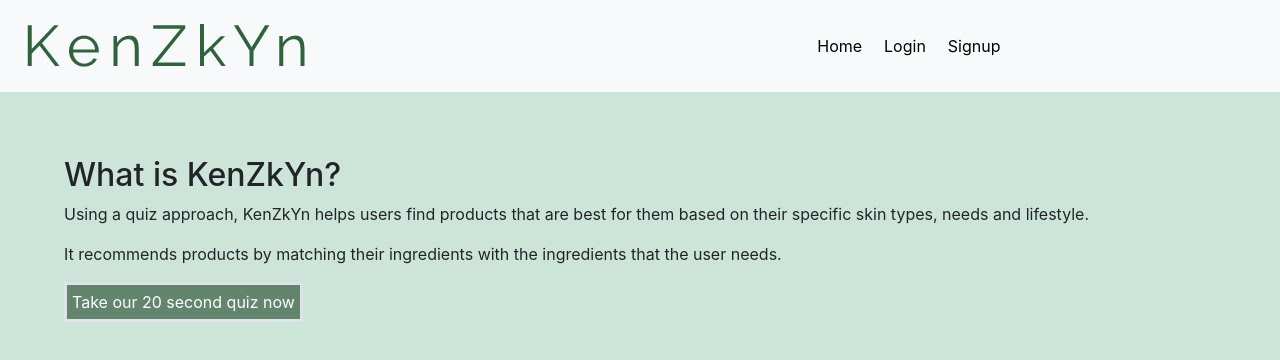
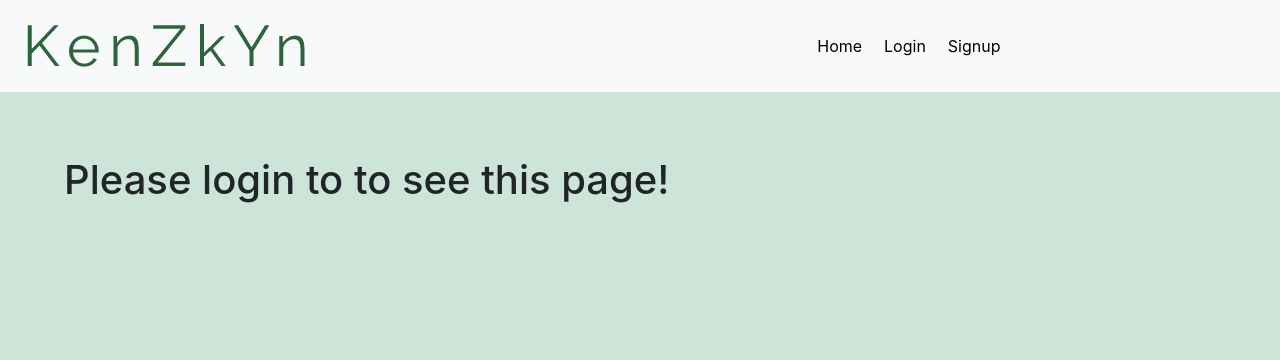
Before and after one commit to noraloch/kenzSkyn-react, a React (Create React App) app: page /profile in a window 1280 px wide. Shown: the top 360 px of the page. Built offline with nearby package versions, Linux system fonts and the light colour scheme.

Commit message:
home path4

```diff
--- a/src/components/App.js
+++ b/src/components/App.js
@@ -247,9 +247,6 @@ function App() {
             <NavBar key="navbar" currentUser={currentUser} logout={logout} />
             <div style={{ margin: "5%", display: "flex", position: "static" }}>
                 <Switch>
-                    <Route path="/">
-                        <Home key="home" />
-                    </Route>
                     <Route path="/quiz">
                         {currentUser ?
                             currentUser.oily_skin !== null || currentUser.dry_skin !== null ||
@@ -281,6 +278,9 @@ function App() {
                     <Route path="/available-products">
                         <ProductsListAdmin key="products" adminProducts={adminProducts} setAdminProducts={setAdminProducts} />
                     </Route>
+                    <Route path="/">
+                        <Home key="home" />
+                    </Route>
                 </Switch>
             </div>
         </>
```
